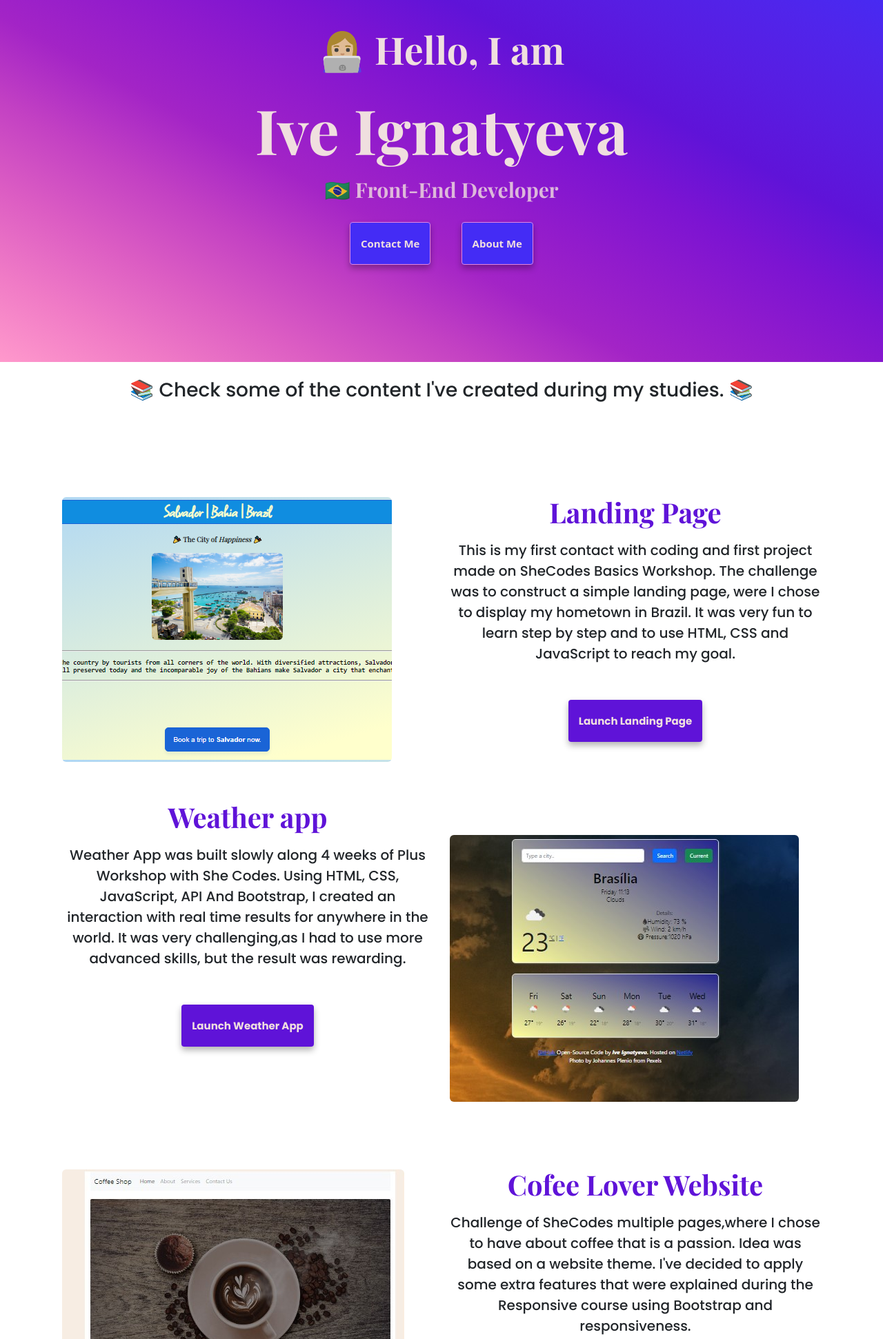
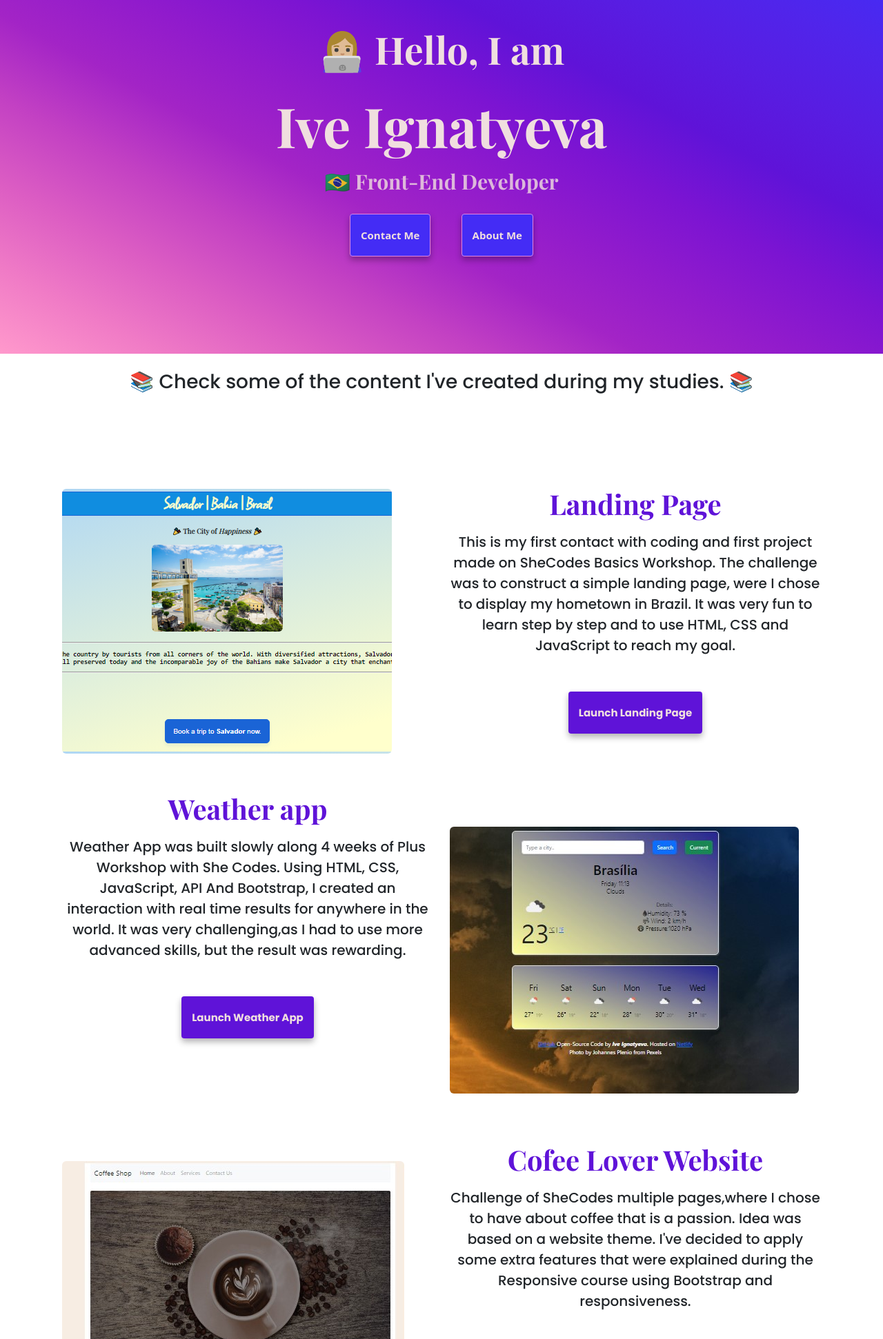
Before and after one commit to ibmignatyeva/portfolio-setup, a plain HTML site: page index.html in a window 1280 px wide. Shown: the part 220-2162 px from the top of the page at 69% size. Drawn offline with nearby package versions, Linux system fonts and the light colour scheme.

Commit message:
fix h1 size homepage and margin

```diff
--- a/index.html
+++ b/index.html
@@ -141,7 +141,7 @@
             />
           </div>
           <div class="col-md-6">
-            <h2 class="mb-3 mt-5">Cofee Lover Website</h2>
+            <h2 class="mb-3 mt-4">Cofee Lover Website</h2>
             <p>
               Challenge of SheCodes multiple pages,where I chose to have about
               coffee that is a passion. Idea was based on a website theme. I've
--- a/src/style.css
+++ b/src/style.css
@@ -56,7 +56,7 @@ h3 {
   padding: 160px 20px;
 }
 .developer h1 {
-  font-size: 90px;
+  font-size: 80px;
   font-weight: bold;
   margin: 0;
 }
```
